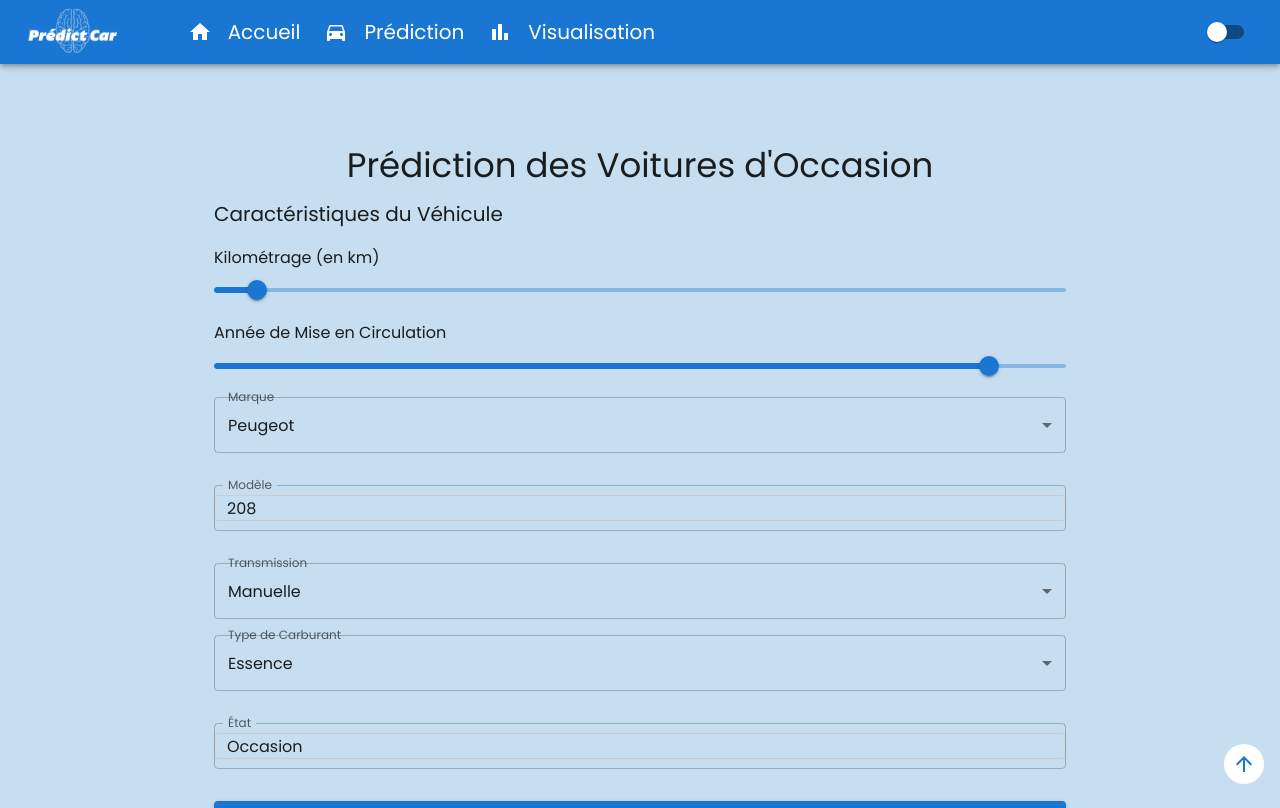
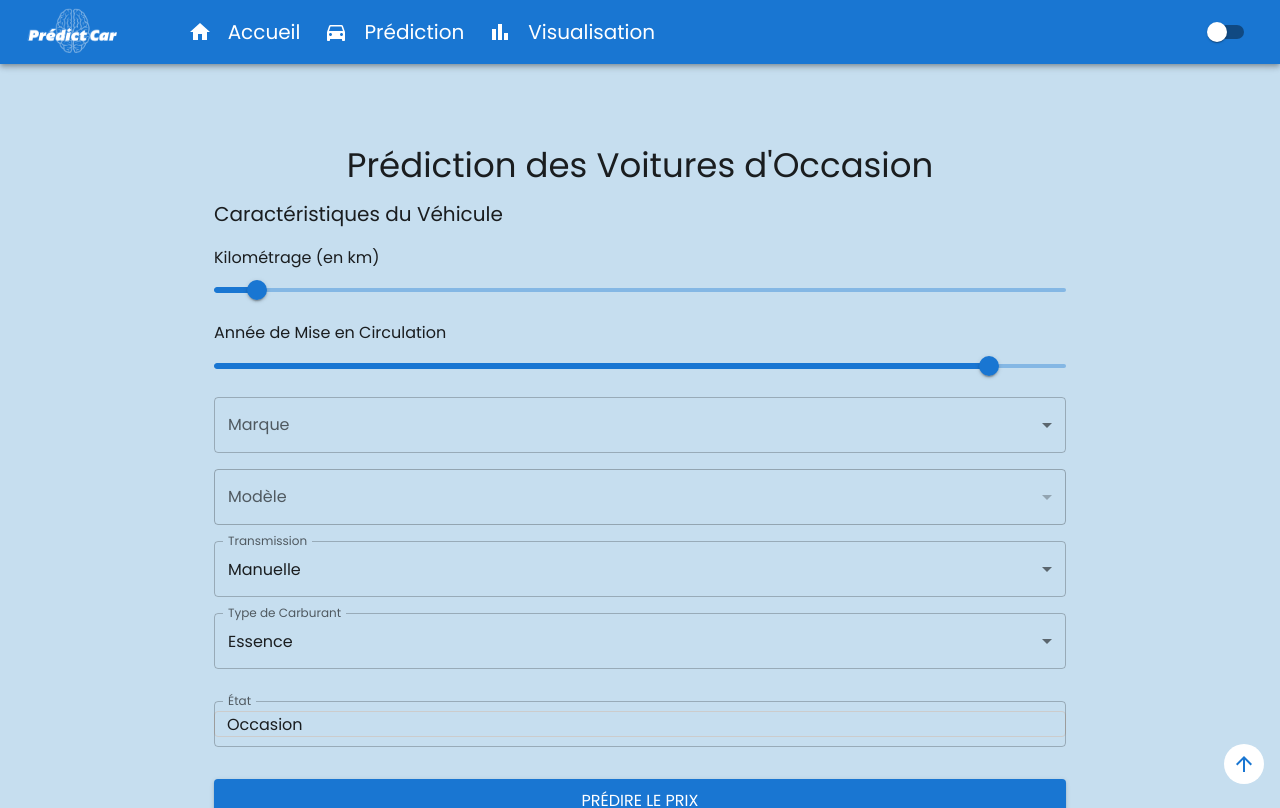
Before and after one commit to Mathieu-Soussignan/voiture_occasions_frontend, a React (Vite) app in the folder voiture-prediction/: page /predict in a window 1280 px wide. Shown: the top 808 px of the page. Built offline with nearby package versions, Linux system fonts and the light colour scheme.

Commit message:
Update formulaire de prédiction pour améliorer le visuel des champs Selct

```diff
--- a/voiture-prediction/src/PredictionForm.jsx
+++ b/voiture-prediction/src/PredictionForm.jsx
@@ -1,4 +1,3 @@
-// PredictionForm.jsx
 import { useState } from 'react';
 import axios from 'axios';
 import {
@@ -21,14 +20,15 @@ function PredictionForm() {
   const [formData, setFormData] = useState({
     kilometrage: 15000,
     annee: 2020,
-    marque: 'Peugeot',
+    marque: '',
     carburant: 'Essence',
     transmission: 'Manuelle',
-    modele: '208',
+    modele: '',
     etat: 'Occasion',
   });
   const [prediction, setPrediction] = useState(null);
   const [loading, setLoading] = useState(false);
+  const [modelesDisponibles, setModelesDisponibles] = useState([]);
 
   const marquesDisponibles = [
     'Audi', 'BMW', 'Citroën', 'Dacia', 'Fiat', 'Ford', 'Honda', 'Hyundai', 'Jeep',
@@ -37,11 +37,51 @@ function PredictionForm() {
     'Toyota', 'Volkswagen', 'Volvo'
   ];
 
+  const modelesParMarque = {
+    Audi: ['A3', 'A4', 'Q3', 'Q5'],
+    BMW: ['Serie 1', 'Serie 3', 'X1', 'X5'],
+    Citroën: ['C1', 'C3', 'C4', 'C5 Aircross'],
+    Dacia: ['Duster', 'Sandero', 'Logan'],
+    Fiat: ['500', 'Panda', 'Tipo'],
+    Ford: ['Fiesta', 'Focus', 'Kuga', 'Puma'],
+    Honda: ['Civic', 'CR-V', 'Jazz'],
+    Hyundai: ['i20', 'i30', 'Tucson'],
+    Jeep: ['Renegade', 'Compass', 'Cherokee'],
+    Kia: ['Picanto', 'Ceed', 'Sportage'],
+    Lexus: ['CT', 'NX', 'RX'],
+    Mazda: ['Mazda2', 'Mazda3', 'CX-5'],
+    'Mercedes-Benz': ['A-Class', 'C-Class', 'GLC'],
+    Mini: ['Cooper', 'Countryman'],
+    Mitsubishi: ['ASX', 'Outlander', 'Eclipse Cross'],
+    Nissan: ['Micra', 'Qashqai', 'Juke'],
+    Opel: ['Corsa', 'Astra', 'Mokka'],
+    Peugeot: ['208', '308', '3008', '5008'],
+    Renault: ['Clio', 'Megane', 'Captur', 'Kadjar'],
+    Seat: ['Ibiza', 'Leon', 'Arona'],
+    Skoda: ['Fabia', 'Octavia', 'Kodiaq'],
+    Smart: ['ForTwo', 'ForFour'],
+    Subaru: ['Impreza', 'XV', 'Outback'],
+    Suzuki: ['Swift', 'Vitara', 'S-Cross'],
+    Tesla: ['Model 3', 'Model S', 'Model X'],
+    Toyota: ['Yaris', 'Corolla', 'RAV4'],
+    Volkswagen: ['Polo', 'Golf', 'Tiguan'],
+    Volvo: ['XC40', 'XC60', 'S60']
+  };
+
   const handleChange = (e) => {
-    setFormData({
-      ...formData,
-      [e.target.name]: e.target.value,
-    });
+    const { name, value } = e.target;
+    setFormData(prevData => ({
+      ...prevData,
+      [name]: value,
+    }));
+
+    if (name === 'marque') {
+      setModelesDisponibles(modelesParMarque[value] || []);
+      setFormData(prevData => ({
+        ...prevData,
+        modele: '',
+      }));
+    }
   };
 
   const handleSliderChange = (field) => (event, value) => {
@@ -99,12 +139,13 @@ function PredictionForm() {
           />
         </FormControl>
 
-        <FormControl fullWidth>
+        <FormControl fullWidth variant="outlined">
           <InputLabel>Marque</InputLabel>
           <Select
             name="marque"
             value={formData.marque}
             onChange={handleChange}
+            label="Marque"
           >
             {marquesDisponibles.map((marque) => (
               <MenuItem key={marque} value={marque}>
@@ -114,31 +155,42 @@ function PredictionForm() {
           </Select>
         </FormControl>
 
-        <TextField
-          label="Modèle"
-          variant="outlined"
-          name="modele"
-          type="text"
-          value={formData.modele}
-          onChange={handleChange}
-        />
-        <FormControl fullWidth>
+        <FormControl fullWidth variant="outlined">
+          <InputLabel>Modèle</InputLabel>
+          <Select
+            name="modele"
+            value={formData.modele}
+            onChange={handleChange}
+            disabled={!formData.marque}
+            label="Modèle"
+          >
+            {modelesDisponibles.map((modele) => (
+              <MenuItem key={modele} value={modele}>
+                {modele}
+              </MenuItem>
+            ))}
+          </Select>
+        </FormControl>
+
+        <FormControl fullWidth variant="outlined">
           <InputLabel>Transmission</InputLabel>
           <Select
             name="transmission"
             value={formData.transmission}
             onChange={handleChange}
+            label="Transmission"
           >
             <MenuItem value="Manuelle">Manuelle</MenuItem>
             <MenuItem value="Automatique">Automatique</MenuItem>
           </Select>
         </FormControl>
-        <FormControl fullWidth>
+        <FormControl fullWidth variant="outlined">
           <InputLabel>Type de Carburant</InputLabel>
           <Select
             name="carburant"
             value={formData.carburant}
             onChange={handleChange}
+            label="Type de Carburant"
           >
             <MenuItem value="Essence">Essence</MenuItem>
             <MenuItem value="Diesel">Diesel</MenuItem>
@@ -169,13 +221,7 @@ function PredictionForm() {
       )}
 
       {prediction && (
-        <Card
-          sx={{
-            maxWidth: 500,
-            margin: '20px auto',
-            backgroundColor: prediction.deal_classification === 'Bonne affaire' ? '#c8e6c9' : '#ffcdd2'
-          }}
-        >
+        <Card sx={{ maxWidth: 500, margin: '20px auto', backgroundColor: prediction.deal_classification === 'Bonne affaire' ? '#c8e6c9' : '#ffcdd2' }}>
           <CardContent>
             <Typography variant="h6" gutterBottom>
               Résultat de la Prédiction
```
